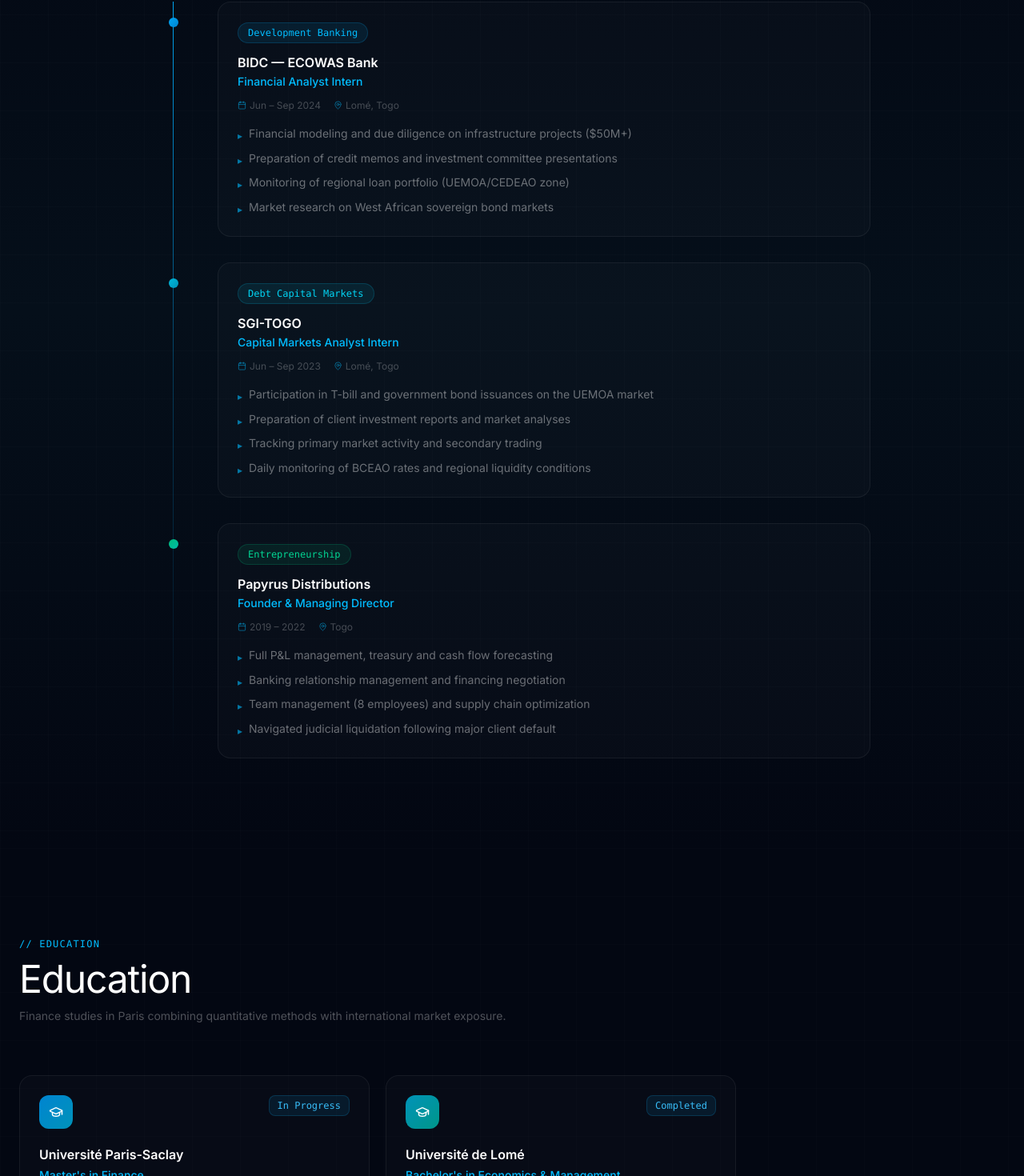
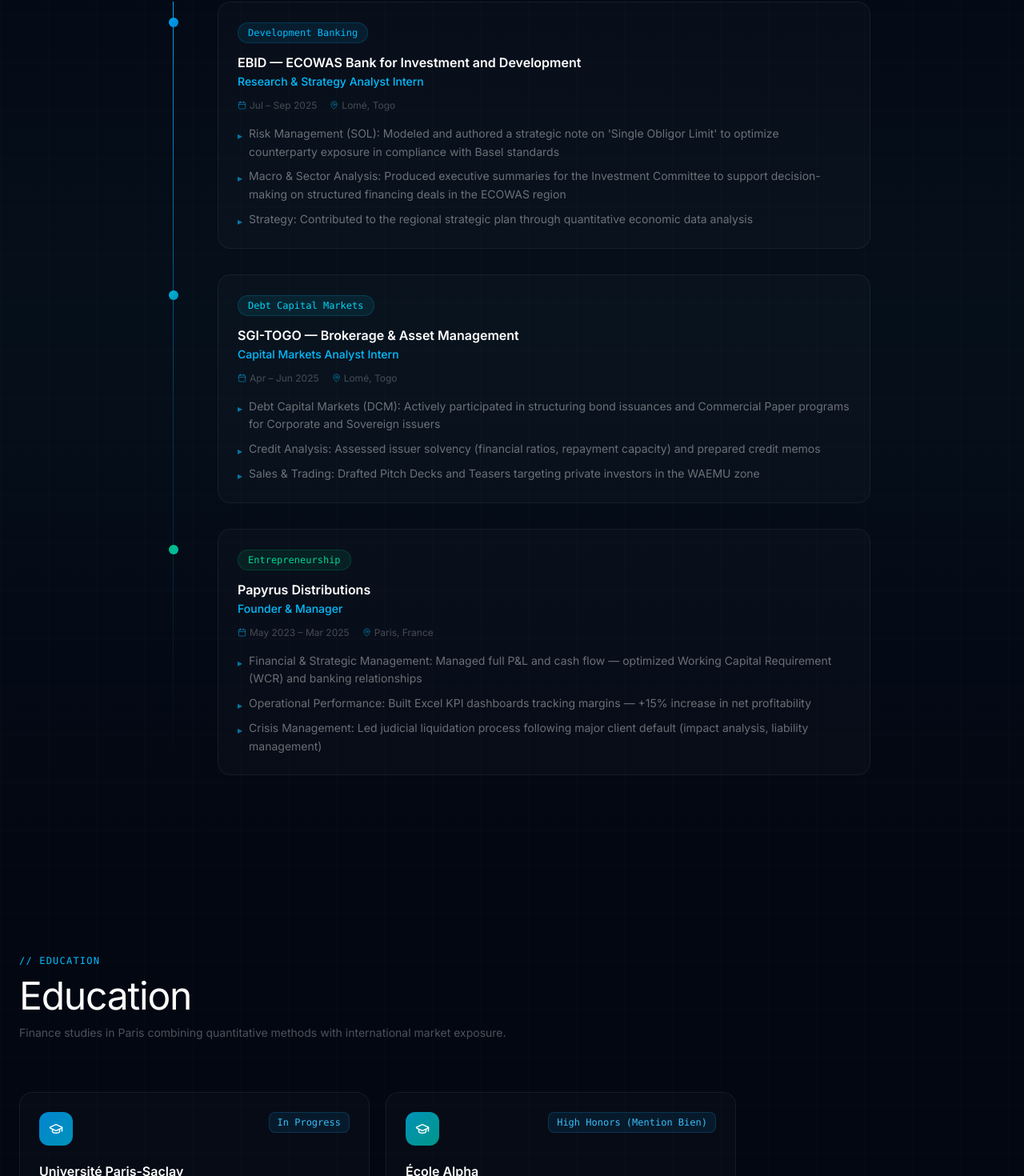
Before and after one commit to wxlly00/portfolio-finance, a Next.js app in the folder my-finance-portfolio/: page / in a window 1280 px wide. Shown: the part 1822-3292 px from the top of the page at 80% size. Built offline with nearby package versions, Linux system fonts and the light colour scheme.

Commit message:
feat: add ZAYAA project, fix real CV data (EBID/dates), functional contact form with nodemailer

```diff
--- a/my-finance-portfolio/components/Contact.tsx
+++ b/my-finance-portfolio/components/Contact.tsx
@@ -1,7 +1,7 @@
 "use client";
 import { motion, useInView } from "framer-motion";
-import { useRef } from "react";
-import { Mail, MapPin, Linkedin, Github, Send, ArrowUpRight } from "lucide-react";
+import { useRef, useState } from "react";
+import { Mail, MapPin, Linkedin, Github, Send, ArrowUpRight, CheckCircle, AlertCircle } from "lucide-react";
 import { useLang } from "@/lib/LanguageContext";
 
 export default function Contact() {
@@ -10,6 +10,29 @@
   const { t } = useLang();
   const c = t.contact;
   const f = c.form;
+
+  const [form, setForm] = useState({ name: "", email: "", subject: "", message: "" });
+  const [status, setStatus] = useState<"idle" | "loading" | "success" | "error">("idle");
+
+  const handleSubmit = async (e: React.FormEvent) => {
+    e.preventDefault();
+    setStatus("loading");
+    try {
+      const res = await fetch("/api/contact", {
+        method: "POST",
+        headers: { "Content-Type": "application/json" },
+        body: JSON.stringify(form),
+      });
+      if (res.ok) {
+        setStatus("success");
+        setForm({ name: "", email: "", subject: "", message: "" });
+      } else {
+        setStatus("error");
+      }
+    } catch {
+      setStatus("error");
+    }
+  };
 
   return (
     <section id="contact" className="py-28 px-6 relative overflow-hidden" style={{ background: "linear-gradient(to bottom, #030712, #050f1a)" }}>
@@ -55,15 +78,24 @@
           <motion.div initial={{ opacity: 0, x: 24 }} animate={isInView ? { opacity: 1, x: 0 } : {}} transition={{ duration: 0.5 }} className="lg:col-span-3">
             <div className="p-7 rounded-2xl relative overflow-hidden" style={{ background: "rgba(255,255,255,0.02)", border: "1px solid rgba(255,255,255,0.07)" }}>
               <div className="absolute inset-0 pointer-events-none" style={{ background: "radial-gradient(ellipse at top right, rgba(14,165,233,0.05) 0%, transparent 60%)" }} />
-              <form className="space-y-5 relative z-10">
+              {status === "success" ? (
+                <div className="flex flex-col items-center justify-center h-48 gap-4">
+                  <CheckCircle size={40} className="text-green-400" />
+                  <p className="text-white/70 text-sm font-mono">Message envoyé avec succès ✓</p>
+                  <button onClick={() => setStatus("idle")} className="text-xs text-white/30 hover:text-white/60 transition-colors underline">Envoyer un autre</button>
+                </div>
+              ) : (
+                <form onSubmit={handleSubmit} className="space-y-5 relative z-10">
                   <div className="grid grid-cols-1 sm:grid-cols-2 gap-5">
                     {[
-                    { label: f.name, placeholder: f.namePlaceholder, type: "text" },
-                    { label: f.email, placeholder: f.emailPlaceholder, type: "email" },
-                  ].map((field, i) => (
-                    <div key={i}>
+                      { label: f.name, placeholder: f.namePlaceholder, key: "name" as const, type: "text" },
+                      { label: f.email, placeholder: f.emailPlaceholder, key: "email" as const, type: "email" },
+                    ].map((field) => (
+                      <div key={field.key}>
                         <label className="block text-xs font-mono text-white/25 uppercase tracking-wider mb-2">{field.label}</label>
-                      <input type={field.type} placeholder={field.placeholder}
+                        <input type={field.type} placeholder={field.placeholder} value={form[field.key]}
+                          onChange={e => setForm(prev => ({ ...prev, [field.key]: e.target.value }))}
+                          required
                           className="w-full px-4 py-3 rounded-xl text-sm text-white placeholder:text-white/15 outline-none transition-all"
                           style={{ background: "rgba(255,255,255,0.04)", border: "1px solid rgba(255,255,255,0.08)" }}
                           onFocus={e => (e.target.style.borderColor = "rgba(14,165,233,0.4)")}
@@ -73,7 +105,8 @@
                   </div>
                   <div>
                     <label className="block text-xs font-mono text-white/25 uppercase tracking-wider mb-2">{f.subject}</label>
-                  <input type="text" placeholder={f.subjectPlaceholder}
+                    <input type="text" placeholder={f.subjectPlaceholder} value={form.subject}
+                      onChange={e => setForm(prev => ({ ...prev, subject: e.target.value }))}
                       className="w-full px-4 py-3 rounded-xl text-sm text-white placeholder:text-white/15 outline-none transition-all"
                       style={{ background: "rgba(255,255,255,0.04)", border: "1px solid rgba(255,255,255,0.08)" }}
                       onFocus={e => (e.target.style.borderColor = "rgba(14,165,233,0.4)")}
@@ -81,18 +114,26 @@
                   </div>
                   <div>
                     <label className="block text-xs font-mono text-white/25 uppercase tracking-wider mb-2">{f.message}</label>
-                  <textarea rows={5} placeholder={f.messagePlaceholder}
+                    <textarea rows={5} placeholder={f.messagePlaceholder} value={form.message}
+                      onChange={e => setForm(prev => ({ ...prev, message: e.target.value }))}
+                      required
                       className="w-full px-4 py-3 rounded-xl text-sm text-white placeholder:text-white/15 outline-none transition-all resize-none"
                       style={{ background: "rgba(255,255,255,0.04)", border: "1px solid rgba(255,255,255,0.08)" }}
                       onFocus={e => (e.target.style.borderColor = "rgba(14,165,233,0.4)")}
                       onBlur={e => (e.target.style.borderColor = "rgba(255,255,255,0.08)")} />
                   </div>
-                <button type="submit"
-                  className="w-full flex items-center justify-center gap-2 py-3.5 rounded-xl text-sm font-semibold text-white"
+                  {status === "error" && (
+                    <div className="flex items-center gap-2 text-red-400 text-xs">
+                      <AlertCircle size={13} /> Erreur — vérifie la config email dans Vercel
+                    </div>
+                  )}
+                  <button type="submit" disabled={status === "loading"}
+                    className="w-full flex items-center justify-center gap-2 py-3.5 rounded-xl text-sm font-semibold text-white disabled:opacity-50"
                     style={{ background: "linear-gradient(135deg, #0ea5e9, #22c55e)", boxShadow: "0 4px 20px rgba(14,165,233,0.25)" }}>
-                  <Send size={14} />{f.send}
+                    <Send size={14} />{status === "loading" ? "Envoi..." : f.send}
                   </button>
                 </form>
+              )}
             </div>
           </motion.div>
         </div>
--- a/my-finance-portfolio/lib/translations.ts
+++ b/my-finance-portfolio/lib/translations.ts
@@ -50,49 +50,46 @@
     subtitle: "Institutional finance, frontier markets and entrepreneurship across West Africa & Europe.",
     items: [
       {
-        role: "Financial Analyst Intern",
-        company: "BIDC — ECOWAS Bank",
-        period: "Jun – Sep 2024",
+        role: "Research & Strategy Analyst Intern",
+        company: "EBID — ECOWAS Bank for Investment and Development",
+        period: "Jul – Sep 2025",
         location: "Lomé, Togo",
         badge: "Development Banking",
-        description: "Analysis of regional development project financing at the ECOWAS investment bank.",
+        description: "Risk analysis and strategic advisory at the ECOWAS regional investment bank.",
         bullets: [
-          "Financial modeling and due diligence on infrastructure projects ($50M+)",
-          "Preparation of credit memos and investment committee presentations",
-          "Monitoring of regional loan portfolio (UEMOA/CEDEAO zone)",
-          "Market research on West African sovereign bond markets",
+          "Risk Management (SOL): Modeled and authored a strategic note on 'Single Obligor Limit' to optimize counterparty exposure in compliance with Basel standards",
+          "Macro & Sector Analysis: Produced executive summaries for the Investment Committee to support decision-making on structured financing deals in the ECOWAS region",
+          "Strategy: Contributed to the regional strategic plan through quantitative economic data analysis",
         ],
         accent: "#0ea5e9",
         status: "Completed",
       },
       {
         role: "Capital Markets Analyst Intern",
-        company: "SGI-TOGO",
-        period: "Jun – Sep 2023",
+        company: "SGI-TOGO — Brokerage & Asset Management",
+        period: "Apr – Jun 2025",
         location: "Lomé, Togo",
         badge: "Debt Capital Markets",
-        description: "Fixed income and DCM operations at the leading Togolese securities firm.",
+        description: "DCM operations and credit analysis at the leading Togolese securities firm.",
         bullets: [
-          "Participation in T-bill and government bond issuances on the UEMOA market",
-          "Preparation of client investment reports and market analyses",
-          "Tracking primary market activity and secondary trading",
-          "Daily monitoring of BCEAO rates and regional liquidity conditions",
+          "Debt Capital Markets (DCM): Actively participated in structuring bond issuances and Commercial Paper programs for Corporate and Sovereign issuers",
+          "Credit Analysis: Assessed issuer solvency (financial ratios, repayment capacity) and prepared credit memos",
+          "Sales & Trading: Drafted Pitch Decks and Teasers targeting private investors in the WAEMU zone",
         ],
         accent: "#22c55e",
         status: "Completed",
       },
       {
-        role: "Founder & Managing Director",
+        role: "Founder & Manager",
         company: "Papyrus Distributions",
-        period: "2019 – 2022",
-        location: "Togo",
+        period: "May 2023 – Mar 2025",
+        location: "Paris, France",
         badge: "Entrepreneurship",
-        description: "Founded and managed a distribution company generating €500K+ cumulative revenue.",
+        description: "Founded and managed a logistics business generating €500K+ cumulative revenue.",
         bullets: [
-          "Full P&L management, treasury and cash flow forecasting",
-          "Banking relationship management and financing negotiation",
-          "Team management (8 employees) and supply chain optimization",
-          "Navigated judicial liquidation following major client default",
+          "Financial & Strategic Management: Managed full P&L and cash flow — optimized Working Capital Requirement (WCR) and banking relationships",
+          "Operational Performance: Built Excel KPI dashboards tracking margins — +15% increase in net profitability",
+          "Crisis Management: Led judicial liquidation process following major client default (impact analysis, liability management)",
         ],
         accent: "#f59e0b",
         status: "Concluded",
@@ -105,25 +102,25 @@
     subtitle: "Finance studies in Paris combining quantitative methods with international market exposure.",
     items: [
       {
-        degree: "Master's in Finance",
+        degree: "B.Sc. Economics & Management — Applied Economics Track",
         school: "Université Paris-Saclay",
-        period: "2024 – 2026",
-        location: "Paris, France",
+        period: "Sep 2021 – Present",
+        location: "Sceaux, France",
         status: "In Progress",
         statusColor: "#22c55e",
-        description: "Specialization in Asset Management and Corporate Finance. Quantitative methods, financial modeling, portfolio theory.",
-        courses: ["Portfolio Management", "Derivatives", "Financial Econometrics", "Corporate Valuation", "Risk Management", "ESG Finance"],
+        description: "Applied economics track with quantitative methods, financial modeling and data analysis.",
+        courses: ["Advanced Macroeconomics", "Industrial Organization", "Statistics & Data Analysis", "International Economics"],
         accent: "#0ea5e9",
       },
       {
-        degree: "Bachelor's in Economics & Management",
-        school: "Université de Lomé",
-        period: "2019 – 2022",
+        degree: "French Baccalaureate — Mathematics, Economics, Geopolitics",
+        school: "École Alpha",
+        period: "Jun 2021",
         location: "Lomé, Togo",
-        status: "Completed",
+        status: "High Honors (Mention Bien)",
         statusColor: "#a78bfa",
-        description: "Foundations in macroeconomics, financial analysis, and accounting. Graduated with distinction.",
-        courses: ["Macroeconomics", "Financial Accounting", "Statistics", "Business Law", "Microfinance"],
+        description: "Scientific track with specialization in Mathematics and Economics. Graduated with Mention Bien.",
+        courses: ["Mathematics", "Economics", "Geopolitics", "Philosophy", "Languages"],
         accent: "#a78bfa",
       },
     ],
@@ -169,6 +166,12 @@
         category: "Fixed Income",
         description: "Altman Z-Score credit model, internal rating system with probability-of-default estimation and early warning signals.",
         caseStudy: { company: "WeWork Case Study", metric: "Distress detected 14mo early" },
+      },
+      {
+        title: "ZAYAA — Canned Spirit Cocktails",
+        category: "Entrepreneurship",
+        description: "Co-founded a canned spirit cocktails brand. Built a comprehensive 3-year Business Plan (forecast P&L, cash flow statement, break-even analysis), sourced international suppliers and structured the supply chain for launch.",
+        caseStudy: { company: "ZAYAA Brand", metric: "Go-to-Market H2 2026 / H1 2027" },
       },
     ],
   },
@@ -285,49 +288,46 @@
     subtitle: "Finance institutionnelle, marchés frontières et entrepreneuriat en Afrique de l'Ouest & Europe.",
     items: [
       {
-        role: "Analyste Financier Stagiaire",
-        company: "BIDC — Banque de la CEDEAO",
-        period: "Juin – Sep 2024",
+        role: "Analyste Recherche & Stratégie Stagiaire",
+        company: "EBID — Banque d'Investissement et de Développement de la CEDEAO",
+        period: "Juil – Sep 2025",
         location: "Lomé, Togo",
         badge: "Banque de développement",
-        description: "Analyse du financement de projets de développement régionaux à la banque d'investissement de la CEDEAO.",
+        description: "Analyse des risques et conseil stratégique à la banque régionale d'investissement de la CEDEAO.",
         bullets: [
-          "Modélisation financière et due diligence sur projets d'infrastructure (50M$+)",
-          "Préparation de mémos de crédit et présentations au comité d'investissement",
-          "Suivi du portefeuille de prêts régionaux (zone UEMOA/CEDEAO)",
-          "Études de marché sur les marchés obligataires souverains ouest-africains",
+          "Gestion des risques (SOL) : Modélisation et rédaction d'une note stratégique sur la 'Limite par Contrepartie Unique' pour optimiser l'exposition aux contreparties (conformité Bâle)",
+          "Analyse macro & sectorielle : Production de synthèses exécutives pour le Comité d'Investissement sur des opérations de financement structuré dans la région CEDEAO",
+          "Stratégie : Contribution au plan stratégique régional via l'analyse quantitative de données économiques",
         ],
         accent: "#0ea5e9",
         status: "Terminé",
       },
       {
         role: "Analyste Marchés de Capitaux Stagiaire",
-        company: "SGI-TOGO",
-        period: "Juin – Sep 2023",
+        company: "SGI-TOGO — Bourse & Gestion d'Actifs",
+        period: "Avr – Jun 2025",
         location: "Lomé, Togo",
         badge: "Marchés de capitaux",
-        description: "Opérations de dette et marchés de capitaux (DCM) au sein de la principale société de bourse togolaise.",
+        description: "Opérations DCM et analyse crédit au sein de la principale société de bourse togolaise.",
         bullets: [
-          "Participation aux émissions de bons du Trésor et obligations d'État sur le marché UEMOA",
-          "Préparation de rapports d'investissement clients et analyses de marché",
-          "Suivi de l'activité du marché primaire et des transactions secondaires",
-          "Veille quotidienne des taux BCEAO et conditions de liquidité régionales",
+          "Marchés de Capitaux (DCM) : Participation active à la structuration d'émissions obligataires et de programmes de Billets de Trésorerie pour émetteurs Corporate et Souverains",
+          "Analyse Crédit : Évaluation de la solvabilité des émetteurs (ratios financiers, capacité de remboursement) et rédaction de mémos de crédit",
+          "Sales & Trading : Rédaction de Pitch Decks et Teasers ciblant les investisseurs privés de la zone UEMOA",
         ],
         accent: "#22c55e",
         status: "Terminé",
       },
       {
-        role: "Fondateur & Directeur Général",
+        role: "Fondateur & Manager",
         company: "Papyrus Distributions",
-        period: "2019 – 2022",
-        location: "Togo",
+        period: "Mai 2023 – Mar 2025",
+        location: "Paris, France",
         badge: "Entrepreneuriat",
-        description: "Fondation et gestion d'une société de distribution générant plus de 500K€ de CA cumulé.",
+        description: "Fondation et gestion d'une société de logistique générant plus de 500K€ de CA cumulé.",
         bullets: [
-          "Gestion complète du P&L, trésorerie et prévisions de flux de trésorerie",
-          "Gestion des relations bancaires et négociation de financements",
-          "Management d'équipe (8 employés) et optimisation de la chaîne d'approvisionnement",
-          "Gestion d'une liquidation judiciaire suite à un défaut client majeur",
+          "Gestion financière & stratégique : P&L complet, flux de trésorerie, optimisation du BFR et relations bancaires",
+          "Performance opérationnelle : Tableaux de bord KPI Excel de suivi des marges — +15% de rentabilité nette",
+          "Gestion de crise : Pilotage de la liquidation judiciaire suite à un défaut client majeur (analyse d'impact, gestion du passif)",
         ],
         accent: "#f59e0b",
         status: "Clôturé",
@@ -337,28 +337,28 @@
   education: {
     tag: "// formation",
     title: "Formation",
-    subtitle: "Études finance à Paris alliant méthodes quantitatives et exposition aux marchés internationaux.",
+    subtitle: "Études économie à Paris alliant méthodes quantitatives et exposition aux marchés internationaux.",
     items: [
       {
-        degree: "Master en Finance",
+        degree: "Licence Économie & Gestion — Parcours Économie Appliquée",
         school: "Université Paris-Saclay",
-        period: "2024 – 2026",
-        location: "Paris, France",
+        period: "Sep 2021 – Present",
+        location: "Sceaux, France",
         status: "En cours",
         statusColor: "#22c55e",
-        description: "Spécialisation en Gestion d'Actifs et Finance d'Entreprise. Méthodes quantitatives, modélisation financière, théorie du portefeuille.",
-        courses: ["Gestion de portefeuille", "Produits dérivés", "Économétrie financière", "Valorisation d'entreprise", "Gestion des risques", "Finance ESG"],
+        description: "Parcours économie appliquée avec méthodes quantitatives, modélisation et analyse de données.",
+        courses: ["Macroéconomie avancée", "Organisation industrielle", "Statistiques & Analyse de données", "Économie internationale"],
         accent: "#0ea5e9",
       },
       {
-        degree: "Licence Économie & Gestion",
-        school: "Université de Lomé",
-        period: "2019 – 2022",
+        degree: "Baccalauréat Français — Mathématiques, Économie, Géopolitique",
+        school: "École Alpha",
+        period: "Juin 2021",
         location: "Lomé, Togo",
-        status: "Obtenu",
+        status: "Mention Bien",
         statusColor: "#a78bfa",
-        description: "Fondamentaux en macroéconomie, analyse financière et comptabilité. Diplômé avec mention.",
-        courses: ["Macroéconomie", "Comptabilité financière", "Statistiques", "Droit des affaires", "Microfinance"],
+        description: "Filière scientifique avec spécialisation Mathématiques et Économie. Obtenu avec Mention Bien.",
+        courses: ["Mathématiques", "Économie", "Géopolitique", "Philosophie", "Langues"],
         accent: "#a78bfa",
       },
     ],
@@ -404,6 +404,12 @@
         category: "Revenu fixe",
         description: "Modèle de crédit Altman Z-Score, système de notation interne avec estimation de la probabilité de défaut et signaux d'alerte précoce.",
         caseStudy: { company: "Cas WeWork", metric: "Détresse détectée 14 mois avant" },
+      },
+      {
+        title: "ZAYAA — Cocktails en Canette",
+        category: "Entrepreneuriat",
+        description: "Co-fondateur d'une marque de cocktails en canette. Business Plan 3 ans (P&L prévisionnel, flux de trésorerie, seuil de rentabilité), sourcing fournisseurs internationaux et structuration supply chain pour le lancement.",
+        caseStudy: { company: "Marque ZAYAA", metric: "Go-to-Market H2 2026 / H1 2027" },
       },
     ],
   },
--- a/my-finance-portfolio/package.json
+++ b/my-finance-portfolio/package.json
@@ -9,10 +9,12 @@
     "lint": "eslint"
   },
   "dependencies": {
+    "@types/nodemailer": "^7.0.11",
     "framer-motion": "^12.34.3",
     "lucide-react": "^0.575.0",
     "next": "16.1.6",
     "next-themes": "^0.4.6",
+    "nodemailer": "^8.0.1",
     "react": "19.2.3",
     "react-dom": "19.2.3"
   },
```
Also changed, not shown: my-finance-portfolio/app/api/contact/route.ts (added, +44 -0 lines), my-finance-portfolio/components/Projects.tsx (+40 -0 lines), 1 other file (tests, documents, lock files or other folders). Lines whose indentation alone changed are shown as unchanged.
